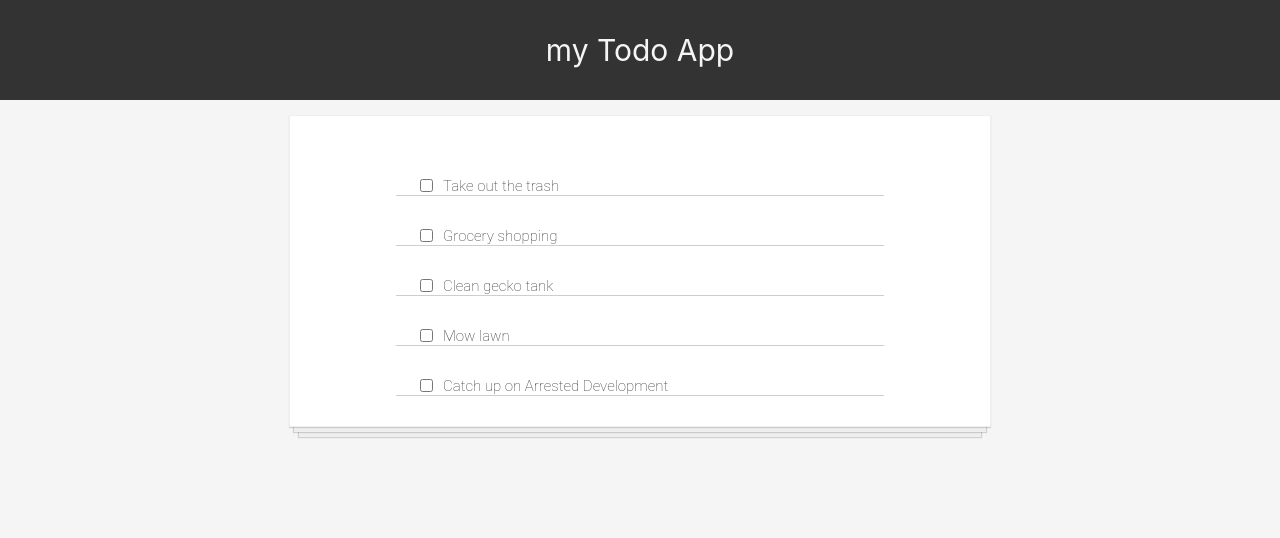
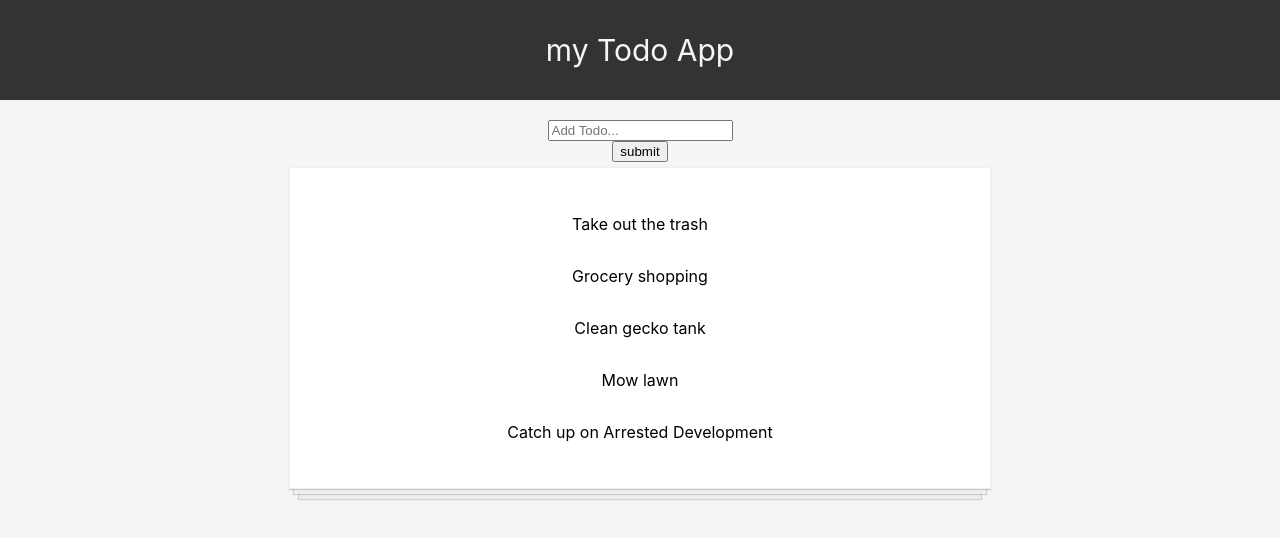
Before and after one commit to tochukwuali/todo-app, a React (Create React App) app: page / in a window 1280 px wide. Shown: the top 538 px of the page. Built offline with nearby package versions, Linux system fonts and the light colour scheme.

Commit message:
add AddTodo and Todos components

```diff
--- a/src/App.js
+++ b/src/App.js
@@ -1,10 +1,9 @@
 import React from 'react';
-import Footer from './components/Footer'
 import Header from './components/Header'
-import MainContent from './components/MainContent'
-import TodoItem from './components/TodoItem'
+import Todos from './components/Todos'
+
 import todosData from './todosData'
-// import logo from './logo.svg';
+import AddTodo from './components/AddTodo';
 // import './App.css';
 
 class App extends React.Component {
@@ -13,10 +12,10 @@ class App extends React.Component {
         this.state = {
             todos: todosData
         }
-        this.handleChange = this.handleChange.bind(this)
+       // this.handleChange = this.handleChange.bind(this)
     }
 
-    handleChange(id) {
+    handleChange = (id) => {
        this.setState(prevState => {
            const updatedTodos = prevState.todos.map(todo => {
                 if (id === todo.id) {
@@ -24,24 +23,20 @@ class App extends React.Component {
                 }
                 return todo
            })
-           return{
+           return {
                todos: updatedTodos
            }
        })
     }
 
     render() {
-        const todoComponents = this.state.todos.map((item) => {
-            return <TodoItem key={item.id} todos={item} handleChange = {this.handleChange}/>
-        })
             return (
                 <div>
                     <Header />
-                    <MainContent />
+                    <AddTodo />
                     <div className="todo-list">
-                        {todoComponents}
+                        <Todos todos = {this.state.todos} handleChange = {this.handleChange} />
                     </div>
-                    {/* <Footer /> */}
                 </div>
         );
     }
--- /dev/null
+++ b/src/components/AddTodo.js
@@ -0,0 +1,25 @@
+import React, { Component } from 'react'
+
+export class AddTodo extends Component {
+    render() {
+        return (
+            <div>
+                <form style = {{display: 'flex', padding: '5px', alignItems: 'center', flexDirection: 'column' }}>
+                    <input
+                        type = 'text'
+                        name='title'
+                        placeholder ="Add Todo..."
+                        style = {{ alignItems: 'center', }}
+                    />
+                    <input
+                        type ="submit"
+                        value = "submit"
+                        style = {{}}
+                    />
+                </form>
+            </div>
+        )
+    }
+}
+
+export default AddTodo
--- a/src/components/MainContent.js
+++ /dev/null
@@ -1,11 +0,0 @@
-import React from 'react'
-
-function MainContent() {
-    return (
-        <main>
-
-        </main>
-    )
-}
-
-export default MainContent
--- a/src/components/TodoItem.js
+++ b/src/components/TodoItem.js
@@ -1,20 +1,14 @@
-import React from 'react'
+import React, { Component } from 'react'
 
-function TodoItem(props) {
-    const completedStyle = {
-        fontStyle: "italic",
-        color: "#cdcdcd",
-        textDecoration: "line-through"
+class TodoItem extends Component {
+
+    render() {
+           return (
+            <div>
+                <p>{this.props.todos.text} </p>
+            </div>
+        )
     }
-    return(
-        <div className="todo-item">
-            <input type="checkbox" name="todo"
-            checked = {props.todos.completed}
-            onChange = {() => props.handleChange(props.todos.id)}
-            />
-            <label style = {props.todos.completed ? completedStyle : null }>{props.todos.text}</label>
-        </div>
-    )
 }
 
 export default TodoItem
--- /dev/null
+++ b/src/components/Todos.js
@@ -0,0 +1,12 @@
+import React, { Component } from 'react'
+import TodoItem from './TodoItem'
+
+export class Todos extends Component {
+    render() {
+        return this.props.todos.map((item) => (
+            <TodoItem todos = {item} />
+        ))
+    }
+}
+
+export default Todos
--- a/src/index.css
+++ b/src/index.css
@@ -23,7 +23,6 @@ body {
 
 .foot {
  height: 50px;
-
 }
 code {
   font-family: source-code-pro, Menlo, Monaco, Consolas, 'Courier New',
```
Also changed, not shown: src/logo.svg (deleted).
